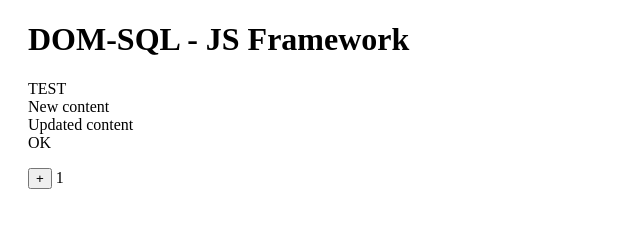
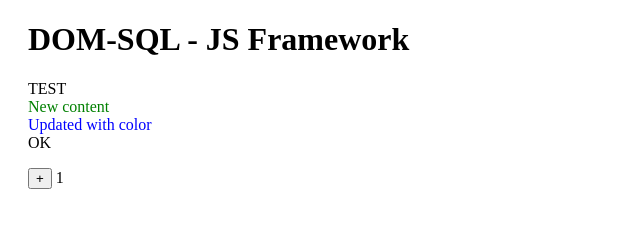
Before and after one commit to IulyN1/dom-sql-js, a plain HTML site: page index.html in a window 1280 px wide. Shown: the whole page, without its empty margins (0-640 px from the left). Drawn offline with Linux system fonts and the light colour scheme.

Commit message:
update the update function

```diff
--- a/index.html
+++ b/index.html
@@ -22,8 +22,10 @@
 		<script>
 			let value = 0;
 
-			DOM.insert('<div>New content</div>').into('#insertEl');
+			DOM.insert('<div style="color:red">New content</div>').into('#insertEl');
 			DOM.update('#updateEl').set('Updated content');
+			DOM.update('#updateEl').set({ innerHTML: 'Updated with color', style: { color: 'blue' } });
+			DOM.update('#insertEl div').set({ style: { color: 'green' } });
 			DOM.delete('p').from('#deleteEl');
 			DOM.drop('#dropEl');
 
--- a/index.js
+++ b/index.js
@@ -19,7 +19,24 @@ const DOM = {
 					console.error(`No element with ${selector} selector!`);
 					return;
 				}
-				elem.innerHTML = content;
+				if (typeof content === 'object') {
+					Object.entries(content).forEach((entry) => {
+						const [key, value] = entry;
+						if (key === 'style') {
+							Object.entries(value).forEach((style) => {
+								const [styleKey, styleValue] = style;
+								elem.style[styleKey] = styleValue;
+							});
+							return;
+						} else {
+							elem[key] = value;
+						}
+					});
+				} else if (typeof content === 'string' || typeof content === 'number') {
+					elem.innerHTML = content;
+				} else {
+					console.error('Invalid content type! Expected string, number or object');
+				}
 			}
 		};
 	},
```
